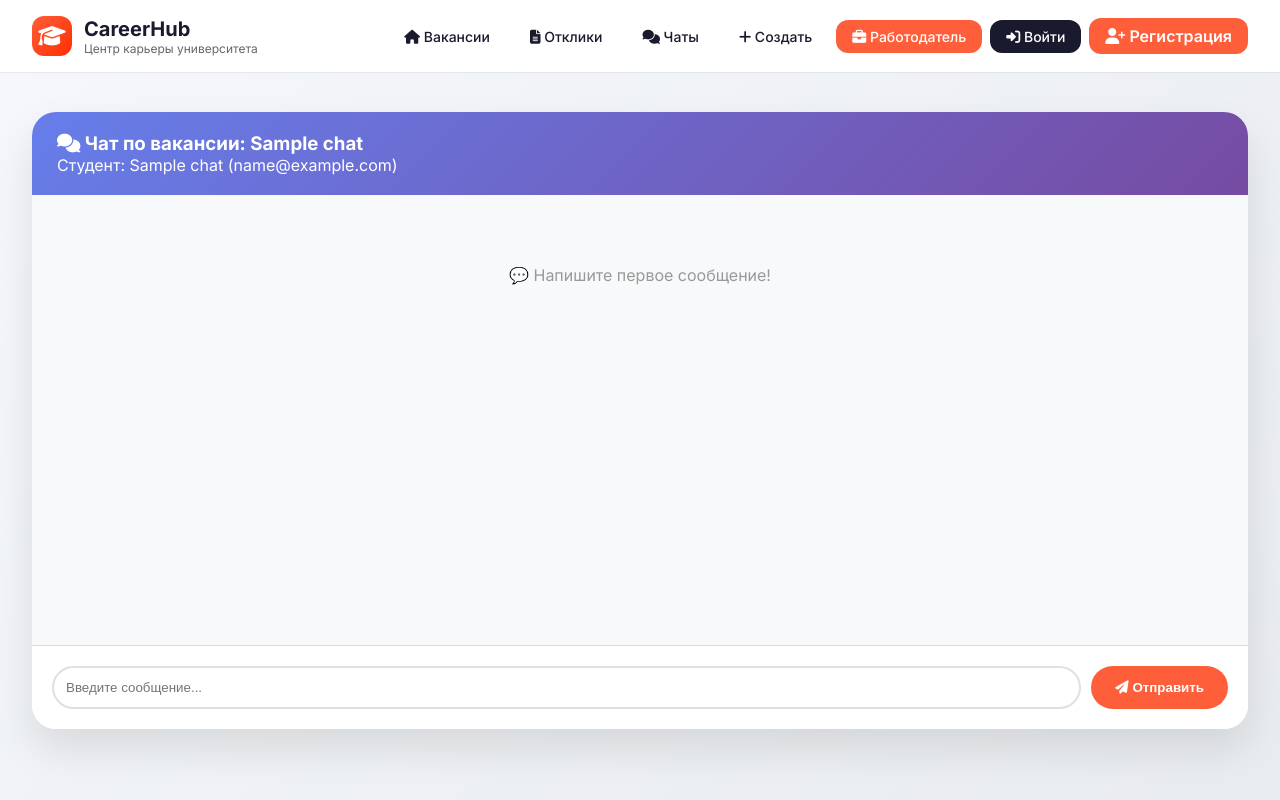
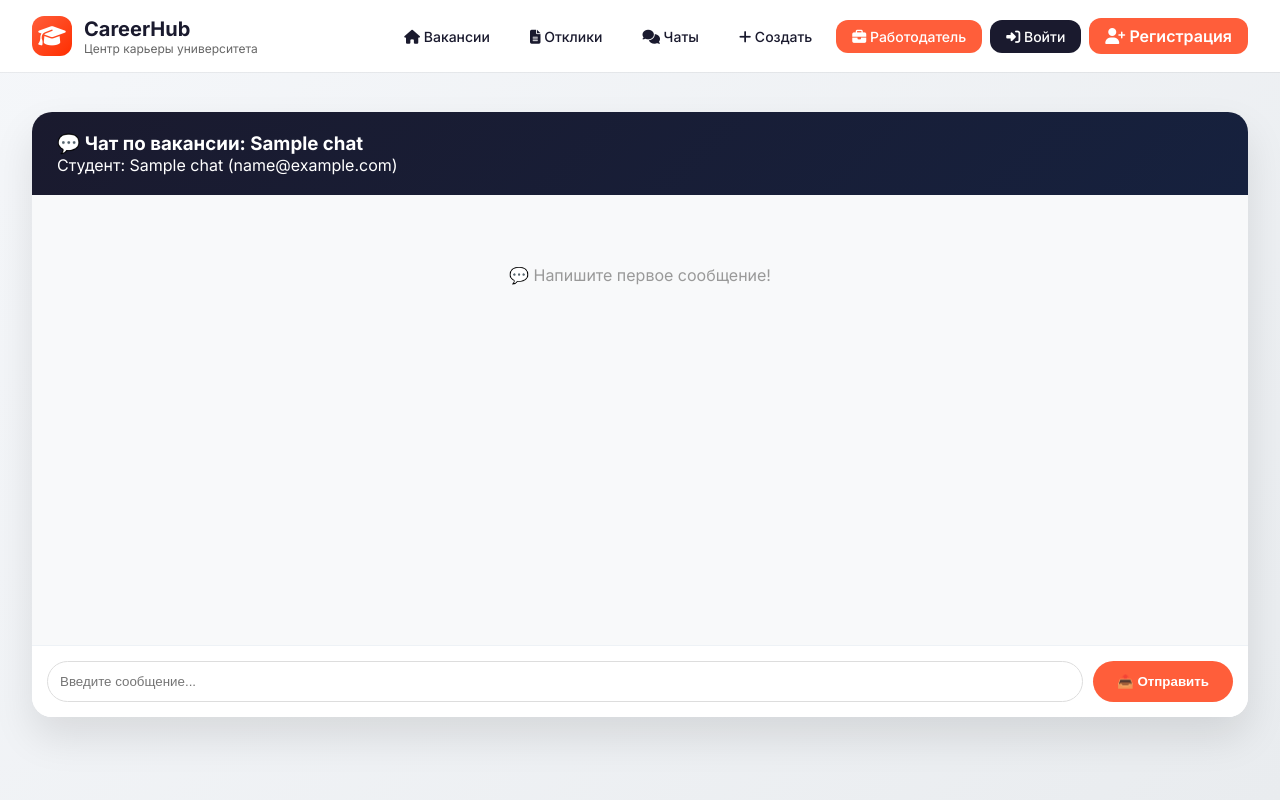
Before and after one commit to Shaintish/university_jobs, a FastAPI app: template templates/chat.html in a window 1280 px wide. Run offline with FastAPI, Linux system fonts and the light colour scheme; the template is opened without the code that fills it: most values are stand-ins (such as "Sample title", 1, 10 or a date in 2020).

Commit message:
Update chat.html

```diff
--- a/templates/chat.html
+++ b/templates/chat.html
@@ -3,17 +3,17 @@
 {% block content %}
 <div class="chat-container">
     <div class="chat-header">
-        <h3><i class="fas fa-comments"></i> Чат по вакансии: {{ chat.vacancy_title }}</h3>
+        <h3>💬 Чат по вакансии: {{ chat.vacancy_title }}</h3>
         <p>Студент: {{ chat.student_name }} ({{ chat.student_email }})</p>
     </div>
 
     <div class="chat-messages" id="chat-messages">
-        {% if messages %}
+        {% if messages and messages|length > 0 %}
             {% for msg in messages %}
             <div class="message {% if (msg.sender == 'student' and is_student) or (msg.sender == 'employer' and is_employer) %}sent{% else %}received{% endif %}">
                 <div class="message-bubble">
                     <div><strong>{{ msg.sender_name }}</strong></div>
-                    <div>{{ msg.text }}</div>
+                    <div>{{ msg.message_text }}</div>
                     <div class="message-time">{{ msg.timestamp }}</div>
                 </div>
             </div>
@@ -23,23 +23,21 @@
         {% endif %}
     </div>
 
-    <form method="post" action="/chat/{{ application_id }}/send" style="padding: 20px; background: white; border-top: 1px solid #ddd; display: flex; gap: 10px;">
-        <input type="text" name="message" placeholder="Введите сообщение..." required style="flex: 1; padding: 12px; border: 2px solid #e0e0e0; border-radius: 25px;">
-        <button type="submit" class="btn btn-primary" style="margin: 0; border-radius: 25px;">
-            <i class="fas fa-paper-plane"></i> Отправить
-        </button>
+    <form method="post" action="/chat/{{ application_id }}/send" class="chat-input">
+        <input type="text" name="message" placeholder="Введите сообщение..." required>
+        <button type="submit" class="btn-primary">📤 Отправить</button>
     </form>
 </div>
 
 <style>
     .chat-container {
         background: white;
-        border-radius: 24px;
+        border-radius: 20px;
         overflow: hidden;
         box-shadow: 0 20px 40px rgba(0,0,0,0.1);
     }
     .chat-header {
-        background: linear-gradient(135deg, #667eea, #764ba2);
+        background: linear-gradient(135deg, #1a1a2e, #16213e);
         color: white;
         padding: 20px 25px;
     }
@@ -58,8 +56,8 @@
     }
     .message-bubble {
         max-width: 70%;
-        padding: 12px 18px;
-        border-radius: 20px;
+        padding: 10px 15px;
+        border-radius: 18px;
         position: relative;
     }
     .message.sent .message-bubble {
@@ -76,10 +74,27 @@
         margin-top: 5px;
         opacity: 0.7;
     }
+    .chat-input {
+        display: flex;
+        gap: 10px;
+        padding: 15px;
+        background: white;
+        border-top: 1px solid #eef2f6;
+    }
+    .chat-input input {
+        flex: 1;
+        padding: 12px;
+        border: 1px solid #ddd;
+        border-radius: 25px;
+    }
+    .chat-input button {
+        padding: 12px 24px;
+        border-radius: 25px;
+    }
 </style>
 
 <script>
-    // Автоматическая прокрутка вниз при загрузке
+    // Автоматическая прокрутка вниз
     const messagesDiv = document.getElementById('chat-messages');
     if (messagesDiv) {
         messagesDiv.scrollTop = messagesDiv.scrollHeight;
```
